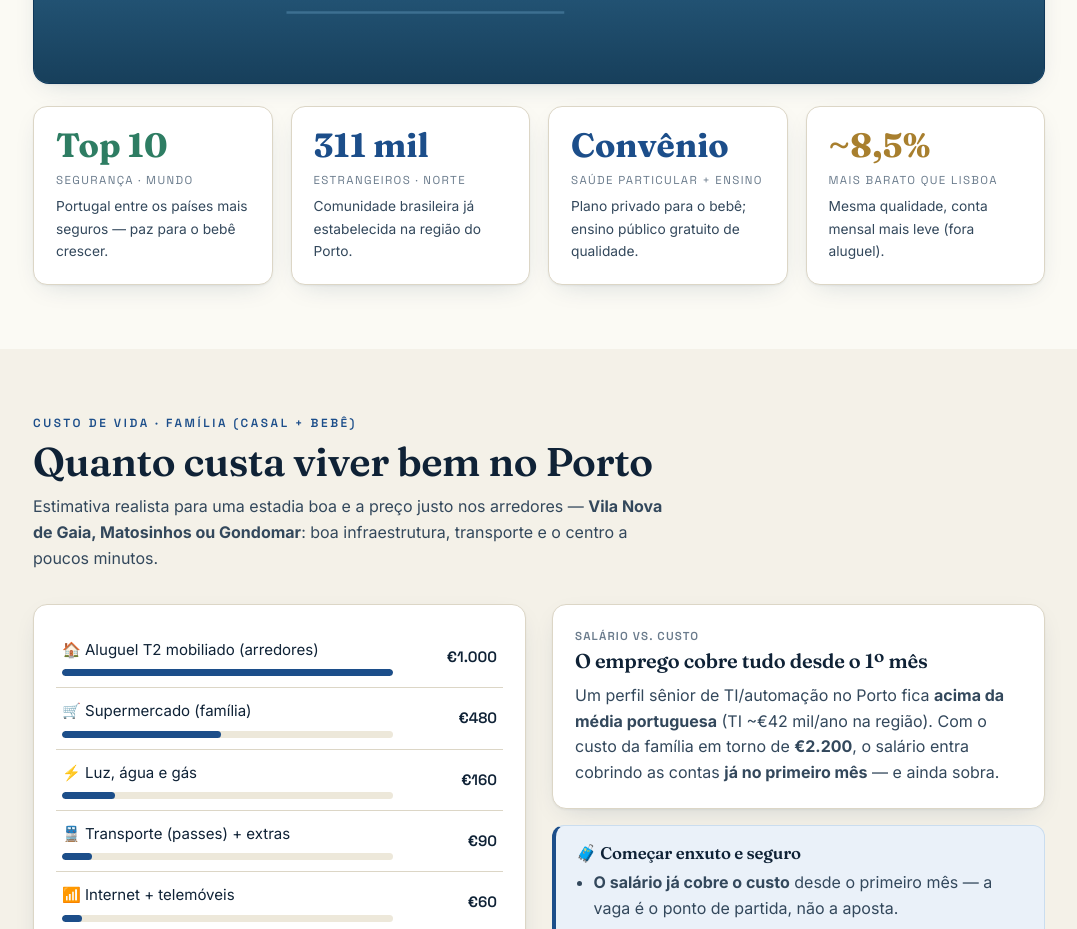
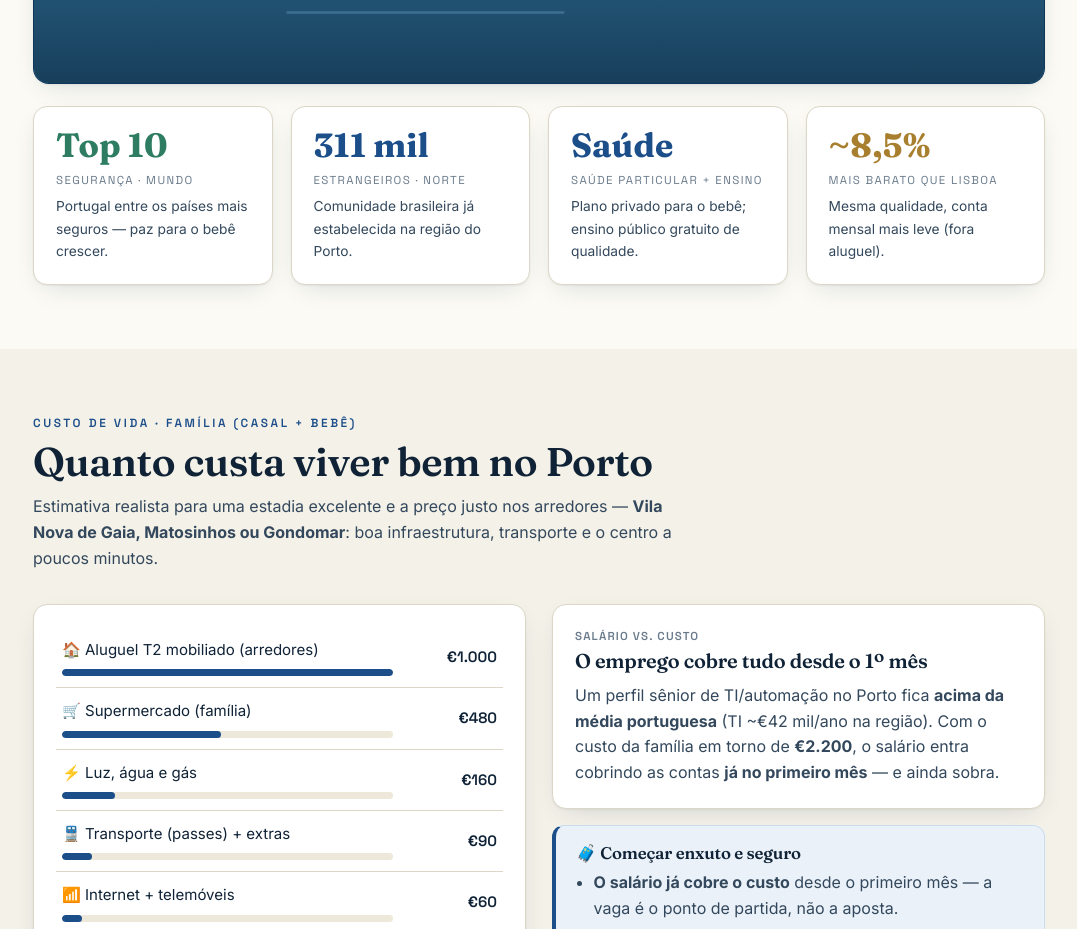
Before and after one commit to brunoqdf47/Portugal, a plain HTML site: page index.html in a window 1280 px wide. Shown: the part 6840-7769 px from the top of the page, without its empty margins (101-1178 px from the left). Drawn offline with Linux system fonts and the light colour scheme.

Commit message:
Update index.html

```diff
--- a/index.html
+++ b/index.html
@@ -392,7 +392,7 @@
     <div class="grid g4" style="margin-top:22px">
       <div class="card stat"><div class="n good">Top 10</div><div class="k">Segurança · mundo</div><div class="d">Portugal entre os países mais seguros — paz para o bebê crescer.</div></div>
       <div class="card stat"><div class="n">311 mil</div><div class="k">Estrangeiros · Norte</div><div class="d">Comunidade brasileira já estabelecida na região do Porto.</div></div>
-      <div class="card stat"><div class="n">Convênio</div><div class="k">Saúde particular + ensino</div><div class="d">Plano privado para o bebê; ensino público gratuito de qualidade.</div></div>
+      <div class="card stat"><div class="n">Saúde</div><div class="k">Saúde particular + ensino</div><div class="d">Plano privado para o bebê; ensino público gratuito de qualidade.</div></div>
       <div class="card stat"><div class="n gold">~8,5%</div><div class="k">mais barato que Lisboa</div><div class="d">Mesma qualidade, conta mensal mais leve (fora aluguel).</div></div>
     </div>
   </div>
@@ -404,7 +404,7 @@
     <div class="sec-head">
       <div class="eyebrow">Custo de vida · família (casal + bebê)</div>
       <h2>Quanto custa viver bem no Porto</h2>
-      <p>Estimativa realista para uma estadia boa e a preço justo nos arredores — <b>Vila Nova de Gaia, Matosinhos ou Gondomar</b>: boa infraestrutura, transporte e o centro a poucos minutos.</p>
+      <p>Estimativa realista para uma estadia excelente e a preço justo nos arredores — <b>Vila Nova de Gaia, Matosinhos ou Gondomar</b>: boa infraestrutura, transporte e o centro a poucos minutos.</p>
     </div>
     <div class="two">
       <div class="card">
```
